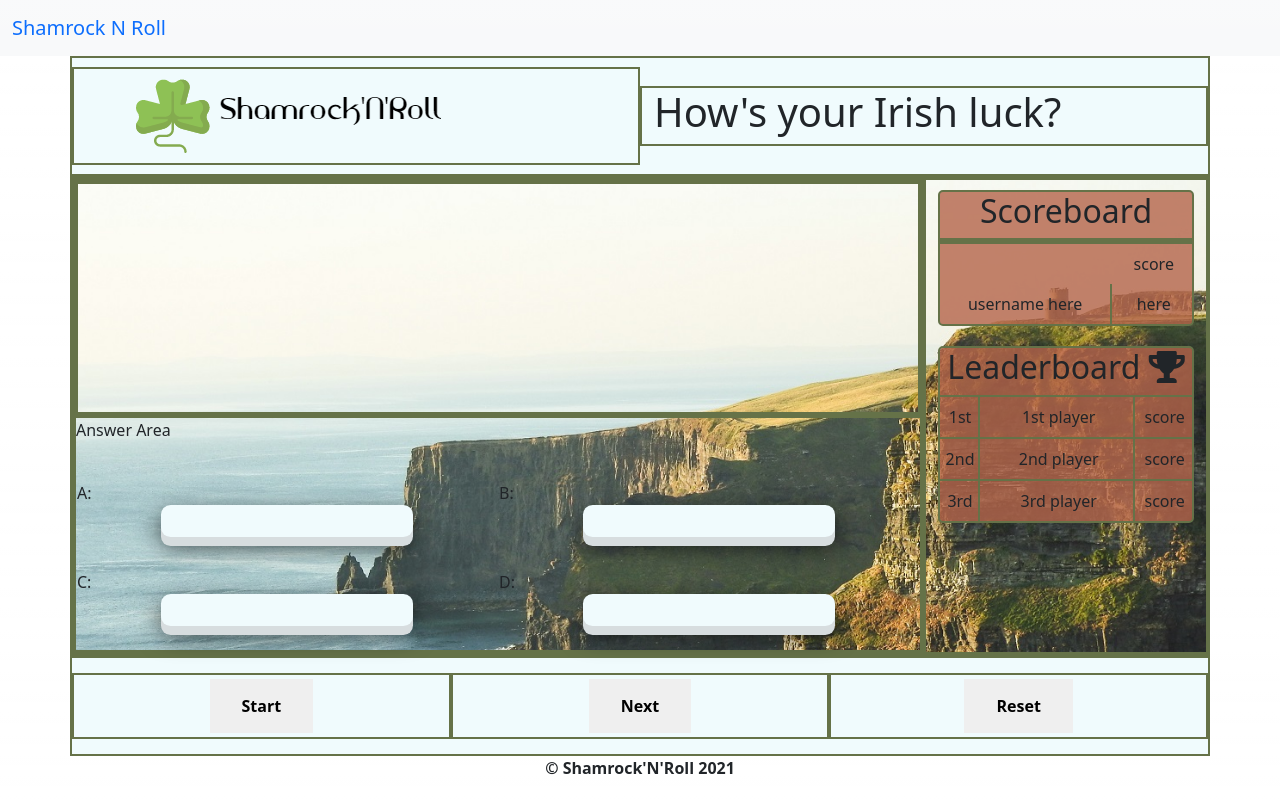
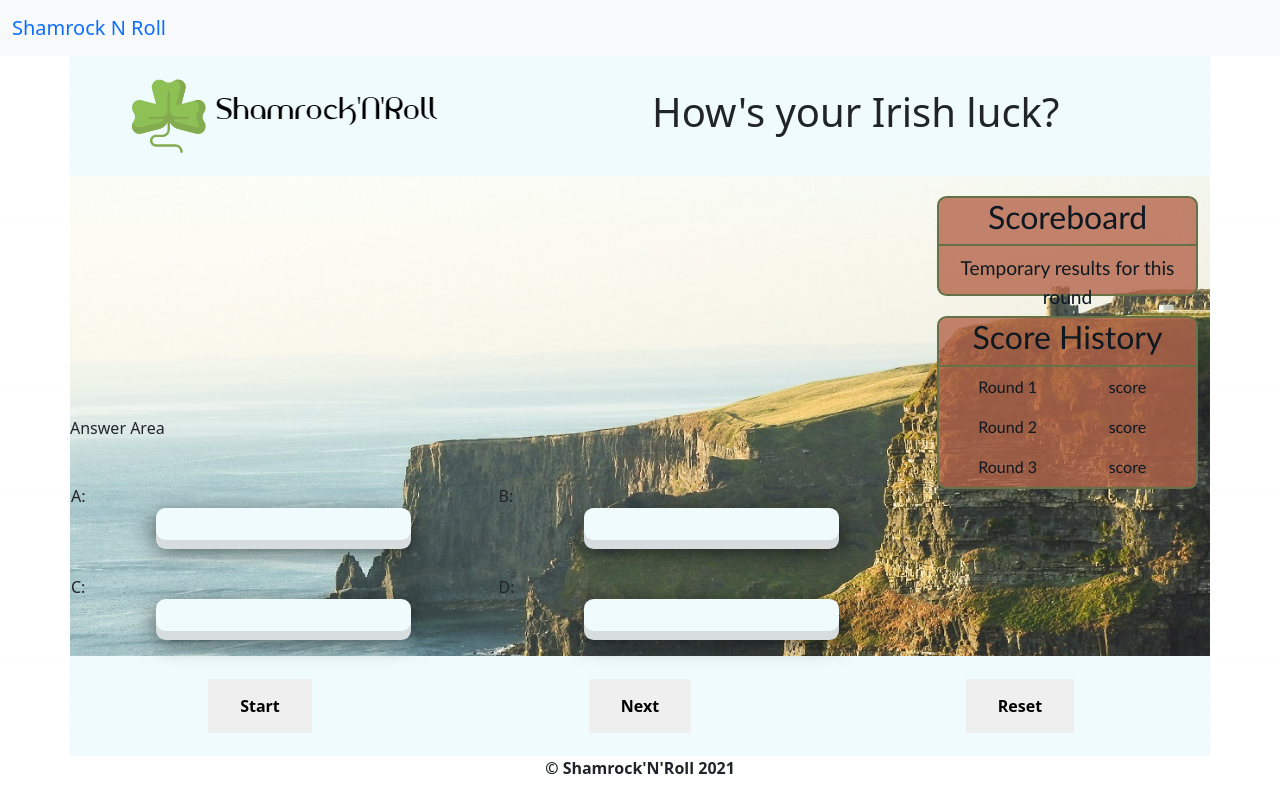
Before and after one commit to davebland/shamrock-n-roll, a plain HTML site: page index.html in a window 1280 px wide. Drawn offline with nearby package versions, Linux system fonts and the light colour scheme.

Commit message:
scoreboard modify and score history instead of leaderboard

```diff
--- a/assets/style.css
+++ b/assets/style.css
@@ -8,9 +8,9 @@ body {
     background-color: #f0fbfd;
 }
 
-#main-content div {
+/* #main-content div {
     border: 2px solid #657248;
-}
+} */
 
 #title-area {
     min-height: 100px;
@@ -130,25 +130,44 @@ footer p {
 
 #main-content #scoreboard-area {
     border: 0;
+    text-align: center;
+    font-family: 'Gill Sans', 'Gill Sans MT', Calibri, 'Trebuchet MS', sans-serif;
+    font-weight: 500;
+    font-size: 1em;
+    color: #0d1821;
 }
 
 #scoreboard-area #scoreboard {
-    text-align: center;
     width: 100%;
-    margin-top: 10px;
-    border-radius: 5px;
+    margin-top: 20px;
+    border-radius: .6rem;
+    border: 2px solid #657248;
     /* background-color: rgba(100, 114, 88, 0.6) */
     background-color: rgba(180, 101, 74, 0.8);
 }
 
-#scoreboard-area .scoreboard-row {
+/* #scoreboard-area .scoreboard-row {
     position: relative;
     display: block;
     width: 100%;
+    border-color: #657248;
     border-width: 2px 0 0 0;
+    border-style: solid;
+} */
+
+#scoreboard-area .current-score {
+    position: relative;
+    display: block;
+    width: 100%;
+    height: 50px;
+    border-color: #657248;
+    border-width: 2px 0 0 0;
+    border-style: solid;
+    padding-top: 8px;
+    font-size: 1.2em;
 }
 
-#scoreboard-area .scoreboard-user-column {
+/* #scoreboard-area .scoreboard-user-column {
   position: relative;
   display: inline-block;
   width: 68%;
@@ -162,14 +181,13 @@ footer p {
   width: 30%;
   line-height: 40px;
   border: 0;
-}
+} */
 
 #scoreboard-area #leaderboard {
-    text-align: center;
     width: 100%;
     margin-top: 20px;
-    border-radius: 5px;
-    /* background-color: rgba(100, 114, 88, 0.6) */
+    border-radius: .6rem;
+    border: 2px solid #657248;
     background-color: rgba(180, 101, 74, 0.8);
 }
 
@@ -177,29 +195,34 @@ footer p {
     position: relative;
     display: block;
     width: 100%;
-    border-width: 2px 0 0 0;
+    /* border-width: 2px 0 0 0; */
 }
 
-#scoreboard-area .leaderboard-position-column {
+#scoreboard-area .leaderboard-round-column {
   position: relative;
   display: inline-block;
-  width: 15%;
-  line-height: 40px;
-  border-width: 0 2px 0 0;
+  width: 45%;
+  line-height: 40px
 }
 
-#scoreboard-area .leaderboard-user-column {
+/* #scoreboard-area .leaderboard-user-column {
   position: relative;
   display: inline-block;
   width: 60%;
   line-height: 40px;
   border-width: 0 2px 0 0;
-}
+} */
 
 #scoreboard-area .leaderboard-score-column {
   position: relative;
   display: inline-block;
-  width: 20%;
+  width: 45%;
   line-height: 40px;
-  border: 0;
 }
+
+#scoreboard-area #leaderboard #score-history-header {
+    border-color: #657248;
+    border-width:0 0 2px 0;
+    border-style: solid;
+    width: 100%;
+}
--- a/index.html
+++ b/index.html
@@ -60,41 +60,31 @@
 
 
                 <div id="scoreboard">
+
                     <h2>Scoreboard</h2>
-
-                    <!-- can't decide if we need headings for the scoreboard and leaderbaord -->
-
-                    <!-- <div class="scoreboard-row">
-                        <div class="scoreboard-user-column"><h3>Username</h3></div>
-                        <div class="scoreboard-score-column"><h3>Score</h3></div>
-                    </div> -->
-
-                    <div class="scoreboard-row">
-                        <div id="results"><!-- Temporary results for this round --></div>
-                        <div class="scoreboard-user-column">username here</div>
-                        <div class="scoreboard-score-column">score here</div>
-                    </div>
+                    <div id="results" class="current-score">Temporary results for this round</div>
 
                 </div>
 
                 <div id="leaderboard">
-                    <h2>Leaderboard <i class="fas fa-trophy"></i></h2>
-
+                    <div id="score-history-header">
+                        <h2>Score History</h2>
+                    </div>
                     <div class="leaderboard-row">
-                        <div class="leaderboard-position-column">1st</div>
-                        <div class="leaderboard-user-column">1st player</div>
+                        <div class="leaderboard-round-column">Round 1</div>
+                        <!-- <div class="leaderboard-user-column">1st player</div> -->
                         <div class="leaderboard-score-column">score</div>
                     </div>
 
                      <div class="leaderboard-row">
-                        <div class="leaderboard-position-column">2nd</div>
-                        <div class="leaderboard-user-column">2nd player</div>
+                        <div class="leaderboard-round-column">Round 2</div>
+                        <!-- <div class="leaderboard-user-column">2nd player</div> -->
                         <div class="leaderboard-score-column">score</div>
                     </div>
 
                      <div class="leaderboard-row">
-                        <div class="leaderboard-position-column">3rd</div>
-                        <div class="leaderboard-user-column">3rd player</div>
+                        <div class="leaderboard-round-column">Round 3</div>
+                        <!-- <div class="leaderboard-user-column">3rd player</div> -->
                         <div class="leaderboard-score-column">score</div>
                     </div>
 
```
